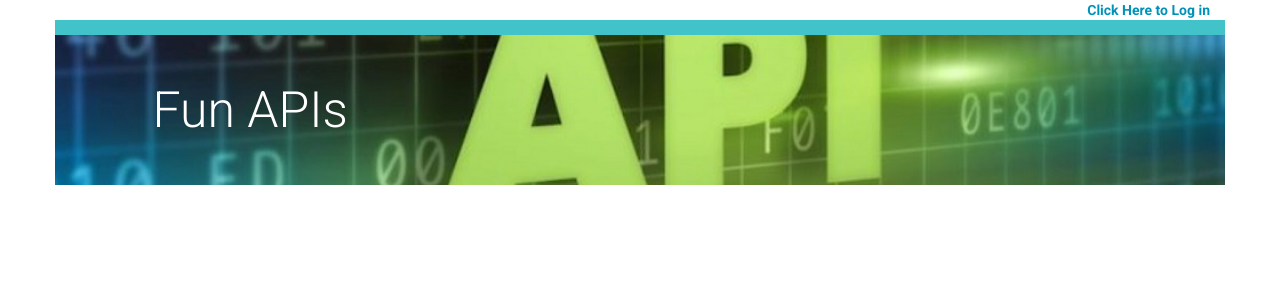
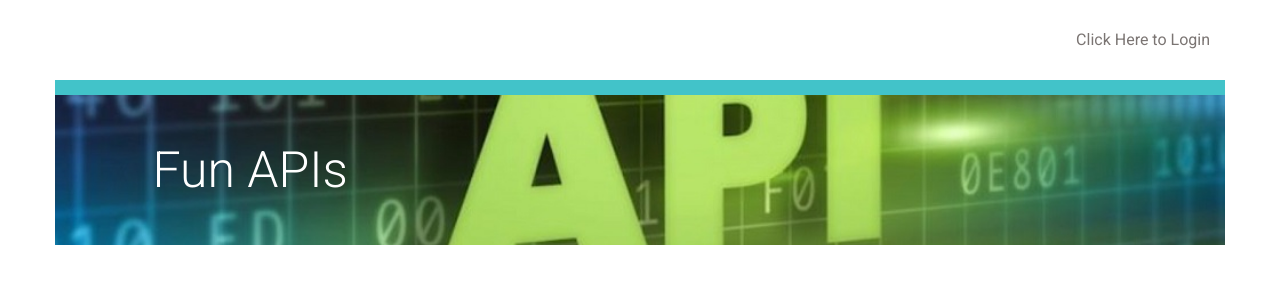
Before and after one commit to neonseon/catalog, a Flask app: page / in a window 1280 px wide. Shown: the top 300 px of the page. Run offline with Flask 2, Linux system fonts and the light colour scheme; data that the repository does not hold is empty; some libraries are stand-ins or nearby versions.

Commit message:
style: Update formatting

```diff
--- a/templates/public-api-categories.html
+++ b/templates/public-api-categories.html
@@ -1,14 +1,16 @@
 {% extends "main.html" %}
 {% block content %}
-	<div class="row top-menu">
-		<div class="col-md-10"></div>
-		<div class="col-md-2 text-right">
-			<a href="{{url_for('showLogin')}}">Click Here to Log in </a>
+    <div class="row top-banner">
+        <div class="col-md-9"></div>
+        <div class="col-md-3 text-right">
+            <a href="{{url_for('showLogin')}}">Click Here to Login</a>
         </div>
     </div>
+
     <div class="row divider blue">
         <div class="col-md-12"></div>
     </div>
+
     <div class="row banner main">
         <div class="col-md-1"></div>
         <div class="col-md-11 padding-none">
@@ -16,10 +18,9 @@
         </div>
     </div>
 
-	<div class = 'flash'>
+    <div class="flash">
         {% with messages = get_flashed_messages() %}
             {% if messages %}
-
                 <ul>
                     {% for message in messages %}
                         <li> <strong> {{ message }} </strong> </li>
@@ -27,27 +28,24 @@
                 </ul>
             {% endif %}
         {% endwith %}
-
     </div>
-
-
 
     <div class="row padding-top padding-bottom">
         <div class="col-md-1"></div>
-		<div class="col-md-10 padding-none">
+        <div class="col-md-10 padding-none"></div>
+        <div class="col-md-1"></div>
+    </div>
 
+    <div class="row padding-bottom">
+        <div class="col-md-1"></div>
+            <div class="col-md-10 flex-container">
+                {% for api_category in api_categories %}
+                    <div>
+                        <a href="{{url_for('showApiCategory', api_category_slug = api_category.slug)}}">
+                        <h3>{{api_category.name}}</h3>
+                        </a>
+                    </div>
+                {% endfor %}
             </div>
         <div class="col-md-1"></div>
-	</div>
-	{% for api_category in api_categories %}
-		<a href = "{{url_for('showApiCategory', api_category_slug = api_category.slug)}}">
-			<div class="row">
-				<div class="col-md-1"></div>
-					<div class="col-md-10 restaurant-list">
-						<h3>{{api_category.name}}</h3>
-					</div>
-				<div class="col-md-1"></div>
-			</div>
-		</a>
-	{% endfor %}
 {% endblock %}
```
Lines whose indentation alone changed are shown as unchanged.
